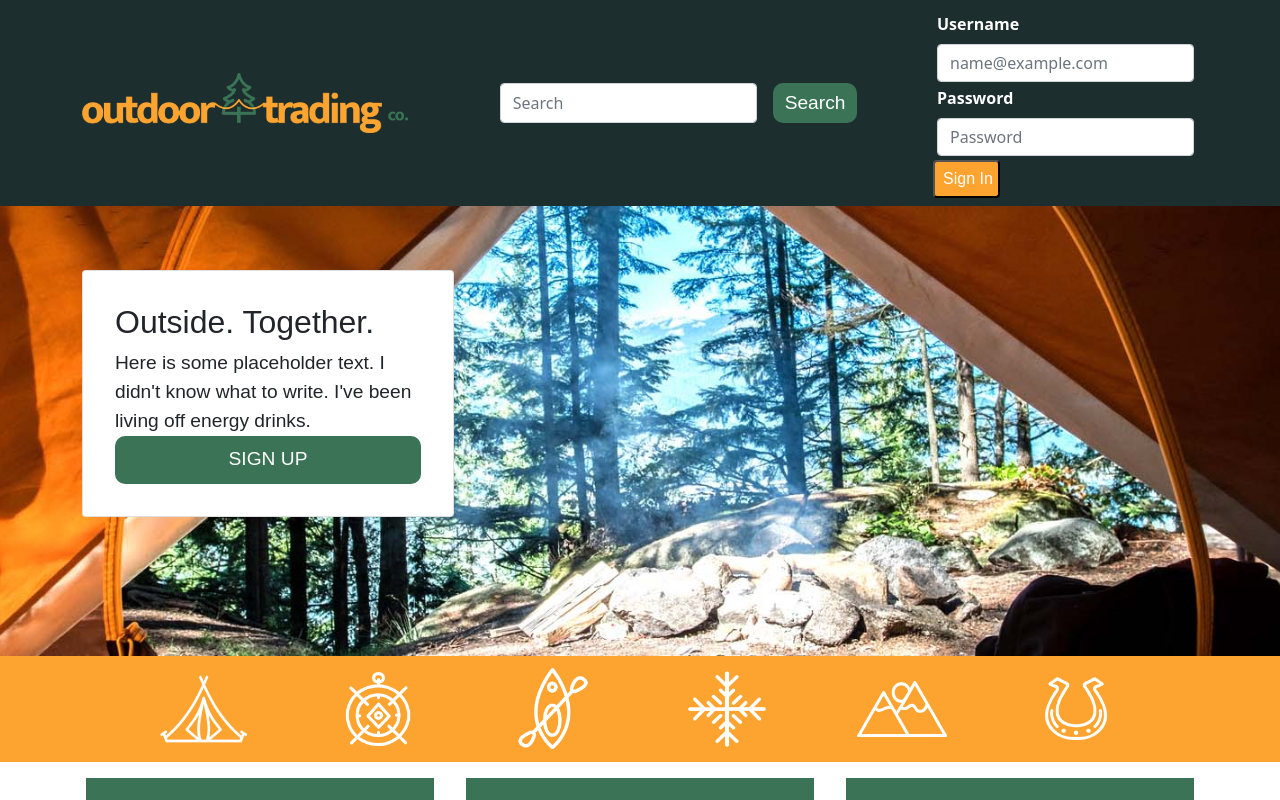
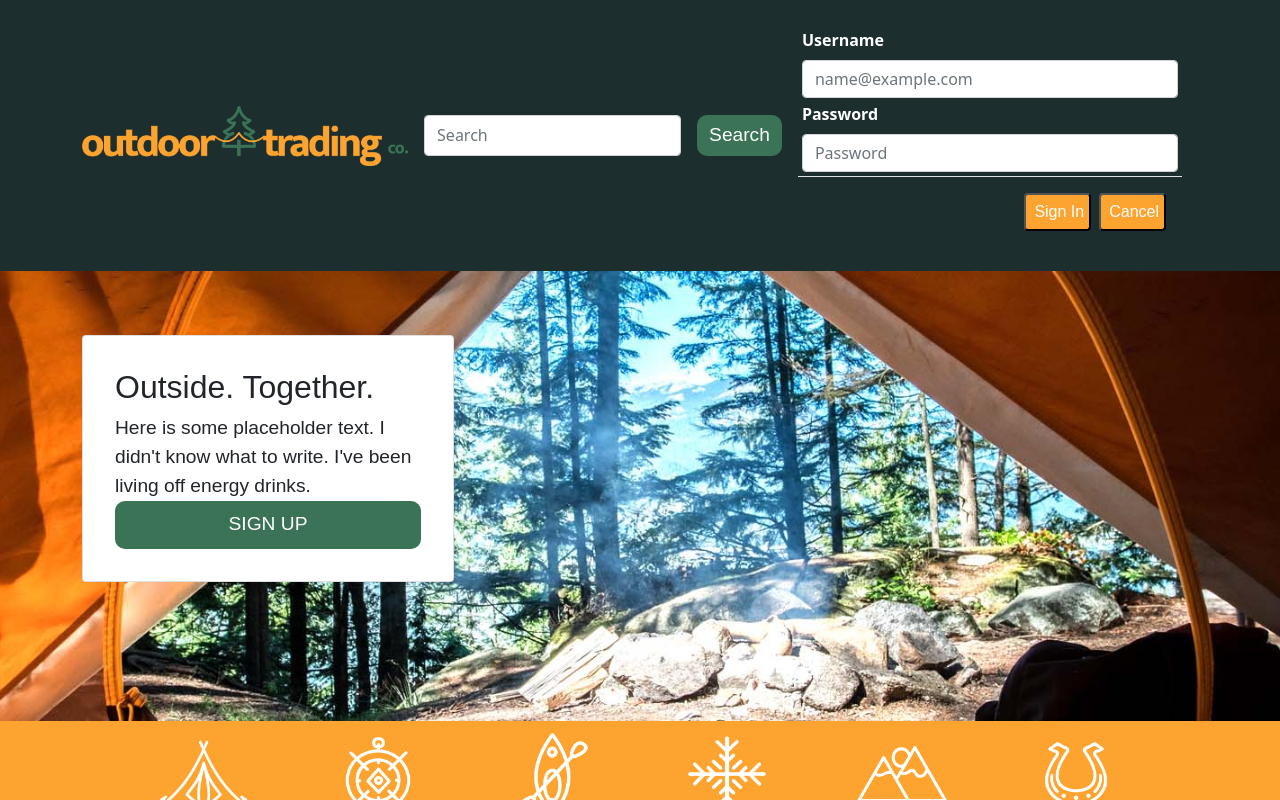
Before and after one commit to NeedaMehmud/outdoor-trading-co, a React (Create React App) app in the folder client/: page / in a window 1280 px wide. Both pictures are taken after a click on the button "Sign In". Shown: the top 800 px of the page. Built offline with nearby package versions, Linux system fonts and the light colour scheme.

Commit message:
added modal to sign in

```diff
--- a/client/src/components/Login.js
+++ b/client/src/components/Login.js
@@ -1,10 +1,23 @@
+import Modal from "react-bootstrap/Modal";
 import "../style/SignIn.css";
 import React from "react";
 
 
 
 function Login() {
+    const [isOpen, setIsOpen] = React.useState(false);
+    const showModal = () => {
+
+        setIsOpen(true);
+
+    };
+    const hideModal = () => {
+
+        setIsOpen(false);
+
+    };
     return (
+        <Modal.Body>
             <div class="login">
                 <div class="login-triangle"></div>
                 <form class="login-container">
@@ -20,11 +33,14 @@ function Login() {
                         </label>
                         <input type="email" class="form-control" id="exampleFormControlInput2" placeholder="Password" />
                     </div>
-                <div>
-                    <button type="submit" class="rounded signin-button">Sign In</button>
-                </div>
+                    <Modal.Footer>
+                        <button onClick={showModal} type="submit" class="text-center rounded signin-button">Sign In</button>
+                        <Modal show={isOpen} onHide={hideModal} />
+                        <button class="text-center rounded signin-button" onClick={hideModal}>Cancel</button>
+                    </Modal.Footer>
                 </form>
             </div>
+        </Modal.Body>
     );
 };
 
```
Lines whose indentation alone changed are shown as unchanged.
